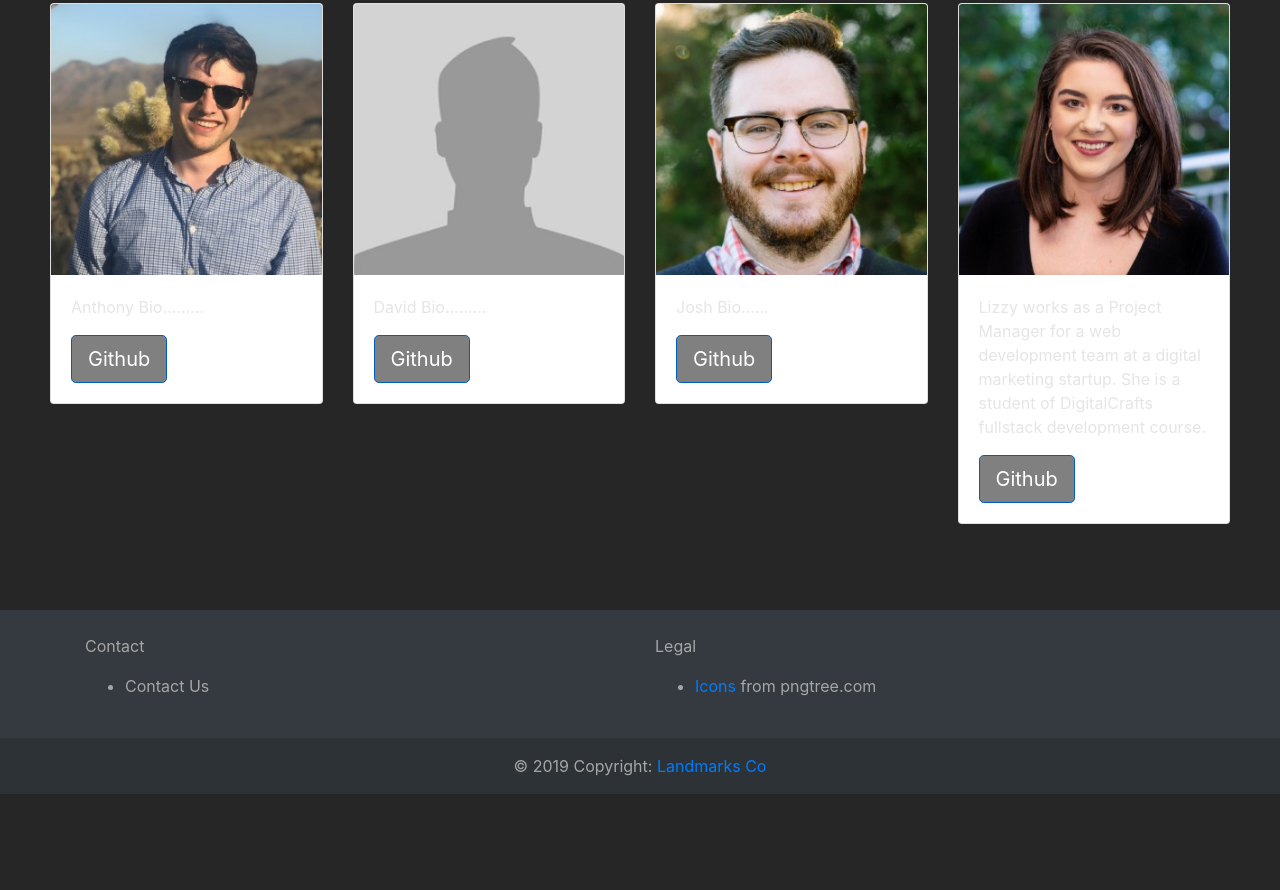
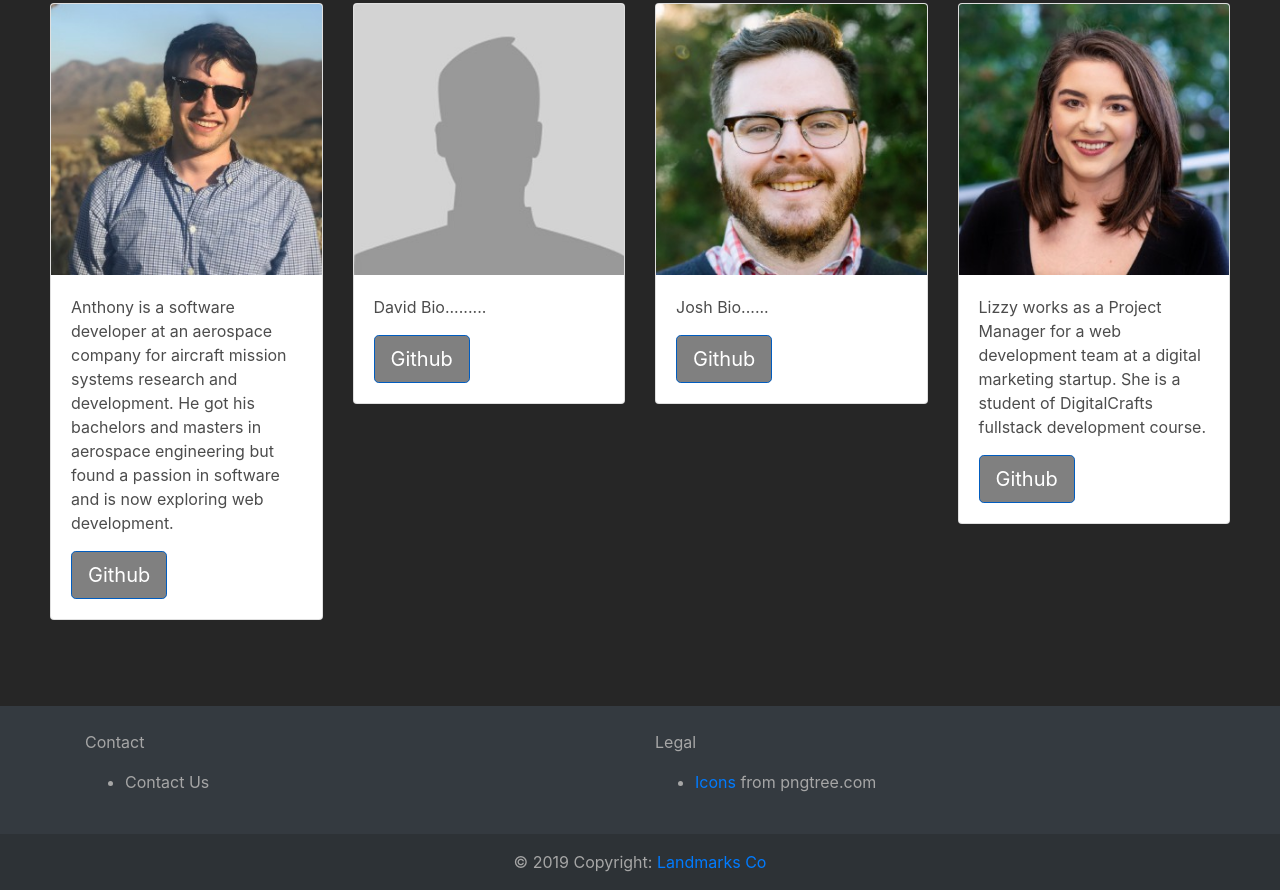
Before and after one commit to agray0232/landmarker, a plain HTML site: page pages/about.html in a window 1280 px wide. Shown: the part 878-1768 px from the top of the page. Before the commit the page ends 1672 px from the top, so only its background shows below. Drawn offline with nearby package versions, Linux system fonts and the light colour scheme.

Commit message:
Updated about card text color and added anthony bio

```diff
--- a/pages/about.html
+++ b/pages/about.html
@@ -77,7 +77,11 @@
               <div class="card mb-3">
                 <img class="card-img-top" src="../images/anthony.jpg" alt="Anthony">
                 <div class="card-body">
-                  <p class="card-text">Anthony Bio.........</p>
+                  <p class="card-text">Anthony is a software developer at an aerospace company for aircraft mission
+                    systems research and development. He got
+                    his bachelors and masters in aerospace engineering but found a passion in software and is now
+                    exploring web development.
+                  </p>
                   <div class="d-flex justify-content-between align-items-center">
                     <div class="btn-group">
                       <a href="https://github.com/agray0232" class="btn btn-primary btn-lg active" role="button"
--- a/styles/about.css
+++ b/styles/about.css
@@ -22,3 +22,7 @@
 .profiles-container{
     padding-top:25px;
 }
+
+.card-text{
+    color:#4c4c4c;
+}
```
